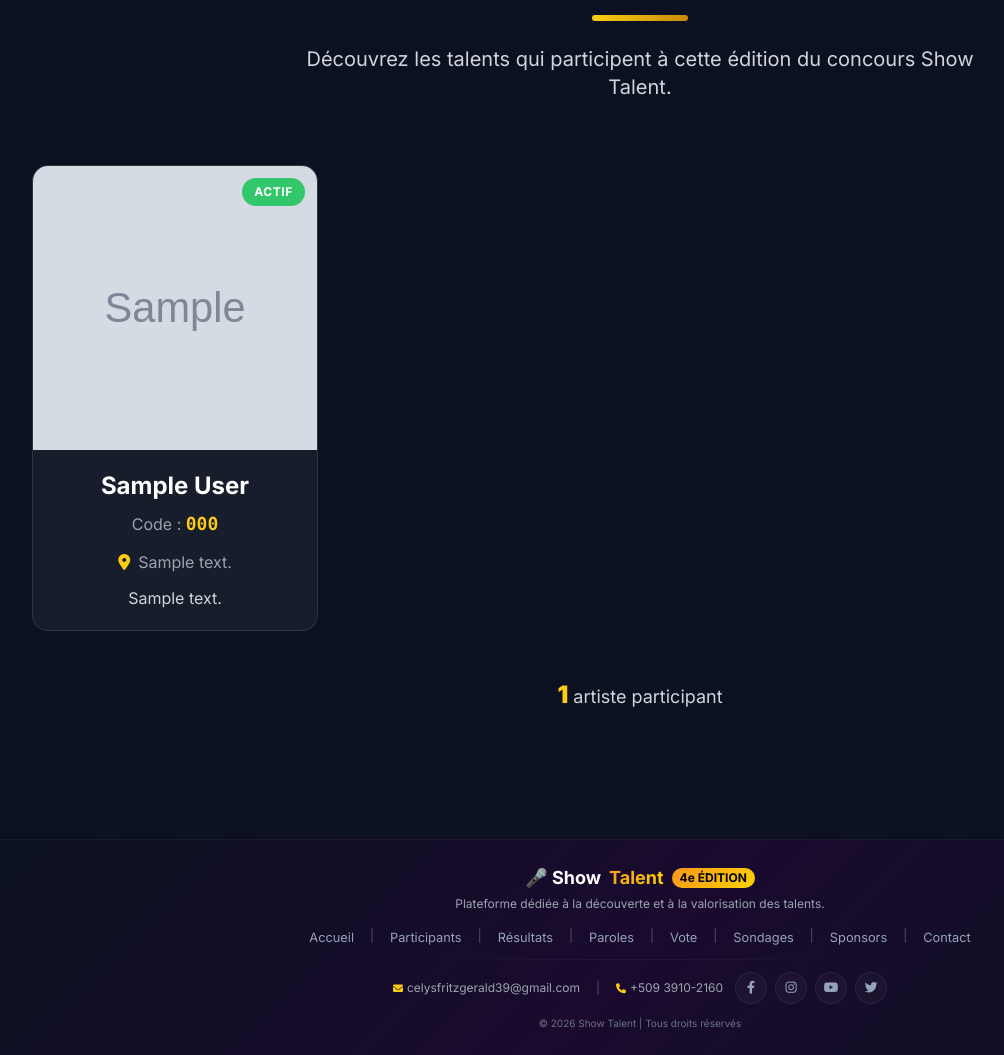
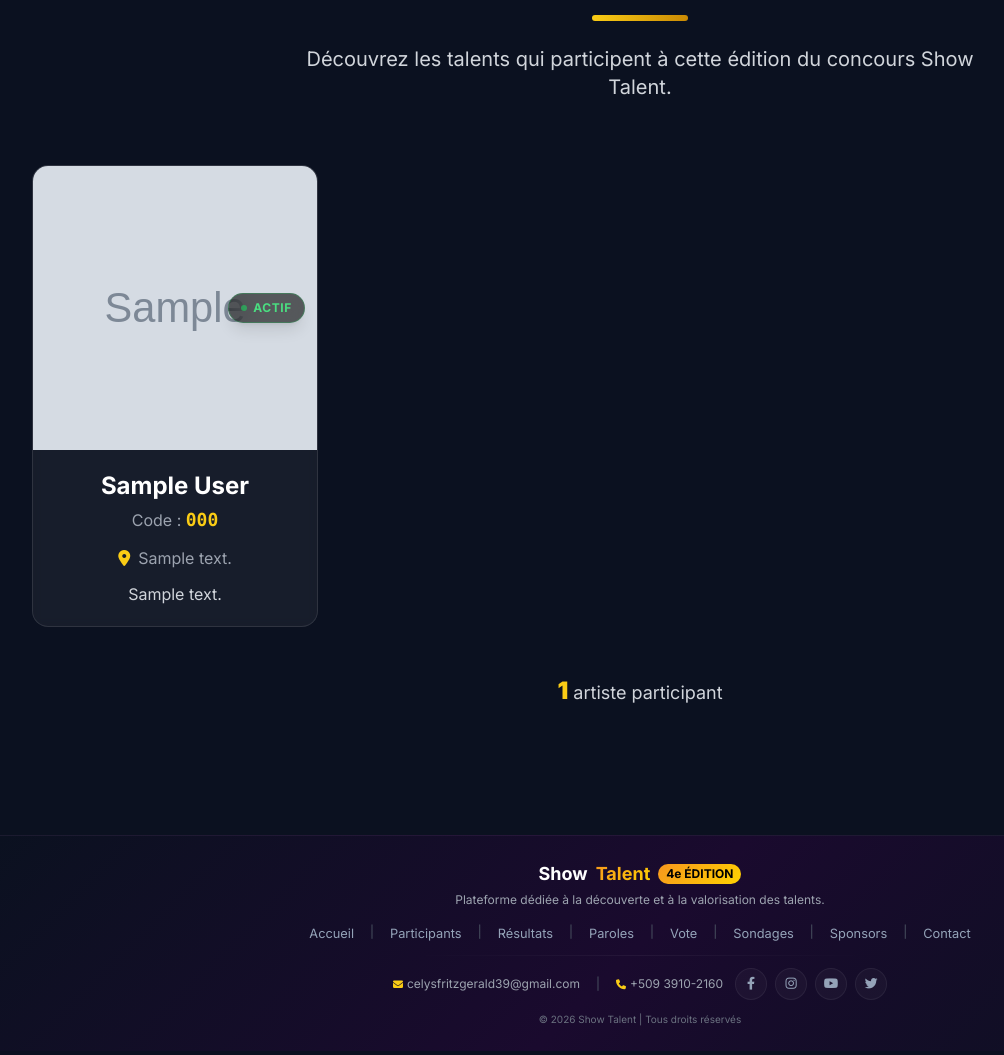
Before and after one commit to celysfritzgerald/Gestion_Show-Talent, a Flask app: page /artists in a window 1280 px wide. Shown: the part 276-1331 px from the top of the page, without its empty margins (0-1004 px from the left). Run offline with Flask 3, Linux system fonts and the light colour scheme; tables that the repository leaves empty hold one stand-in row (values such as "Sample post"); grey boxes marked "Sample" are stand-in pictures; some libraries are stand-ins or nearby versions.

Commit message:
mise a jour du artist.html

```diff
--- a/app/templates/base.html
+++ b/app/templates/base.html
@@ -333,7 +333,7 @@
         <div class="container mx-auto px-4">
             <div class="text-center mb-4">
                 <h2 class="text-lg font-bold text-white inline-flex items-center gap-2">
-                    🎤 Show <span class="gradient-gold bg-clip-text text-transparent">Talent</span>
+                     Show <span class="gradient-gold bg-clip-text text-transparent">Talent</span>
                     <span class="text-xs gradient-gold text-black px-2 py-0.5 rounded-full font-bold">4e ÉDITION</span>
                 </h2>
                 <p class="text-gray-400 text-xs max-w-md mx-auto mt-1">
--- a/app/templates/public/artists.html
+++ b/app/templates/public/artists.html
@@ -47,7 +47,7 @@
 
             {% for artist in artists %}
             <article class="group bg-white/5 border border-white/10 rounded-2xl overflow-hidden backdrop-blur-sm
-                           transition duration-300 hover:-translate-y-2 hover:bg-white/10 hover:border-yellow-400/30 hover:shadow-2xl hover:shadow-yellow-500/10">
+                           transition duration-300 hover:-translate-y-2 hover:bg-white/10 hover:border-yellow-400/30 hover:shadow-2xl hover:shadow-yellow-500/10 flex flex-col">
 
                 <!-- Photo -->
                 <div class="relative aspect-square w-full overflow-hidden bg-white/5">
@@ -67,30 +67,29 @@
                         </div>
                     {% endif %}
 
-                    <!-- Badge statut -->
-                    <div class="absolute top-3 right-3 z-10">
+                    <!-- BADGE STATUT : Élégant, centré sur le côté droit -->
+                    <div class="absolute top-1/2 right-3 -translate-y-1/2 z-10">
                         {% if artist.competition_status == 'ELIMINATED' %}
-                            <span class="inline-block px-3 py-1.5 bg-red-500/90 text-white text-xs font-bold uppercase tracking-wider rounded-full backdrop-blur-sm">
-                                Éliminé
+                            <span class="flex items-center gap-1.5 px-3 py-1.5 bg-black/60 backdrop-blur-md border border-red-500/30 text-red-400 text-[10px] sm:text-xs font-bold uppercase tracking-wider rounded-full shadow-lg">
+                                <span class="w-1.5 h-1.5 rounded-full bg-red-500"></span> Éliminé
                             </span>
                         {% elif artist.competition_status == 'PENDING' %}
-                            <span class="inline-block px-3 py-1.5 bg-yellow-500/90 text-[#0B1120] text-xs font-bold uppercase tracking-wider rounded-full backdrop-blur-sm">
-                                En attente
+                            <span class="flex items-center gap-1.5 px-3 py-1.5 bg-black/60 backdrop-blur-md border border-yellow-500/30 text-yellow-400 text-[10px] sm:text-xs font-bold uppercase tracking-wider rounded-full shadow-lg">
+                                <span class="w-1.5 h-1.5 rounded-full bg-yellow-500"></span> En attente
                             </span>
                         {% else %}
-                            <span class="inline-block px-3 py-1.5 bg-green-500/90 text-white text-xs font-bold uppercase tracking-wider rounded-full backdrop-blur-sm">
-                                Actif
+                            <span class="flex items-center gap-1.5 px-3 py-1.5 bg-black/60 backdrop-blur-md border border-green-500/30 text-green-400 text-[10px] sm:text-xs font-bold uppercase tracking-wider rounded-full shadow-lg">
+                                <span class="w-1.5 h-1.5 rounded-full bg-green-500 animate-pulse"></span> Actif
                             </span>
                         {% endif %}
                     </div>
                 </div>
 
                 <!-- Informations -->
-                <div class="p-4 sm:p-5 text-center">
+                <div class="p-4 sm:p-5 text-center flex-1 flex flex-col">
 
                     <!-- Nom -->
-                    <h2 class="text-lg sm:text-xl md:text-2xl font-bold text-white leading-snug mb-2 break-words
-                               transition group-hover:text-yellow-400">
+                    <h2 class="text-lg sm:text-xl md:text-2xl font-bold text-white leading-snug mb-1 break-words transition group-hover:text-yellow-400">
                         {{ artist.user.full_name() }}
                     </h2>
 
@@ -109,11 +108,11 @@
 
                     <!-- Biographie -->
                     {% if artist.biography %}
-                        <p class="text-sm sm:text-base text-gray-300 leading-relaxed line-clamp-3 mt-3">
+                        <p class="text-sm sm:text-base text-gray-300 leading-relaxed line-clamp-3 mt-auto">
                             {{ artist.biography }}
                         </p>
                     {% else %}
-                        <p class="text-sm sm:text-base text-gray-500 italic mt-3">
+                        <p class="text-sm sm:text-base text-gray-500 italic mt-auto">
                             Aucune biographie
                         </p>
                     {% endif %}
```
